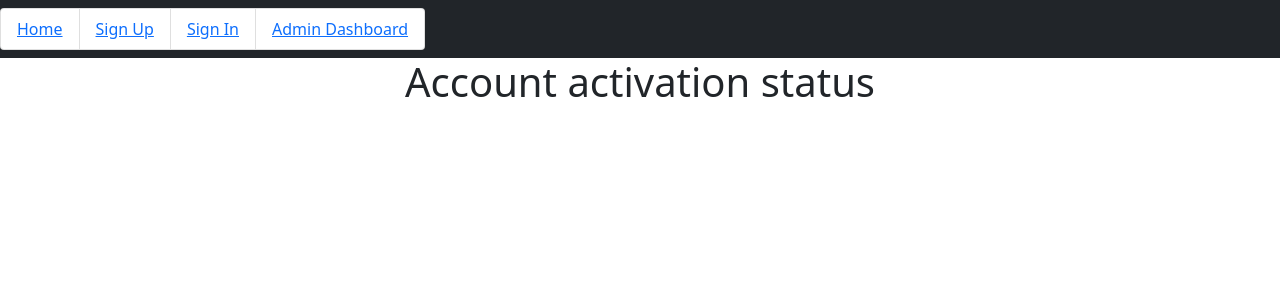
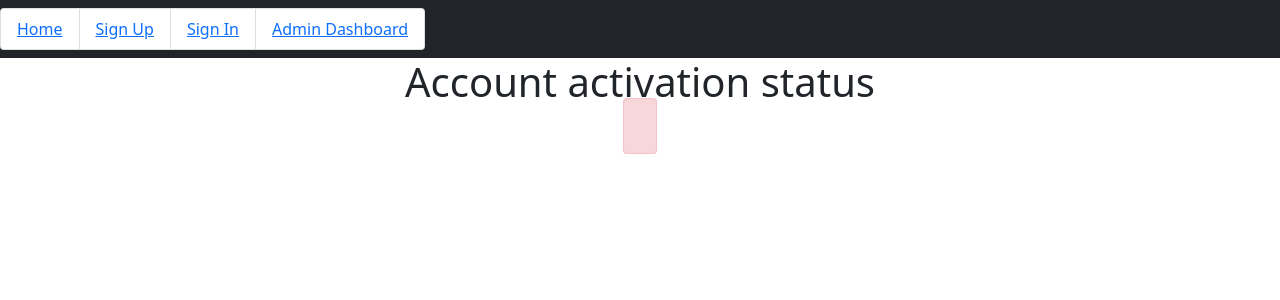
Before and after one commit to ben12mwaniki/SSO, a React (Create React App) app in the folder client/: page /activation/1 in a window 1280 px wide. Shown: the top 300 px of the page. Built offline with nearby package versions, Linux system fonts and the light colour scheme; no server answers.

Commit message:
Update Activation.js

```diff
--- a/client/src/components/Activation.js
+++ b/client/src/components/Activation.js
@@ -1,39 +1,35 @@
 import axios from "axios";
-import React, { useState } from "react";
+import React, { useEffect, useState } from "react";
 import { useNavigate, useParams } from "react-router-dom";
 
 function Activation() {
-  const [msg, setMsg] = useState("");
   const { activationToken } = useParams();
   const navigate = useNavigate();
+  const [msg, setMsg] = useState("");
 
-  const activate = async function (activationToken) {
-    return axios
+  useEffect(() => {
+    axios
       .get(`../api/activation/${activationToken}`)
       .then((res) => {
         if (res.data.message) {
           setMsg(res.data.message);
-          delay(10000).then(navigate("/login"));
+          navigate("/login");
         }
       })
       .catch((err) => {
         console.log(err);
         setMsg(err.response.data.error);
       });
-  };
-
-  function delay(time) {
-    return new Promise((resolve) => setTimeout(resolve, time));
-  }
-
-  activate(activationToken);
+  }, [activationToken, navigate]);
 
   return (
     <div className="activation">
       <header>
         <h1>Account activation status</h1>
       </header>
-      <span>{msg}</span>
+      <span className="alert alert-danger" role="alert">
+        {msg}
+      </span>
     </div>
   );
 }
```
